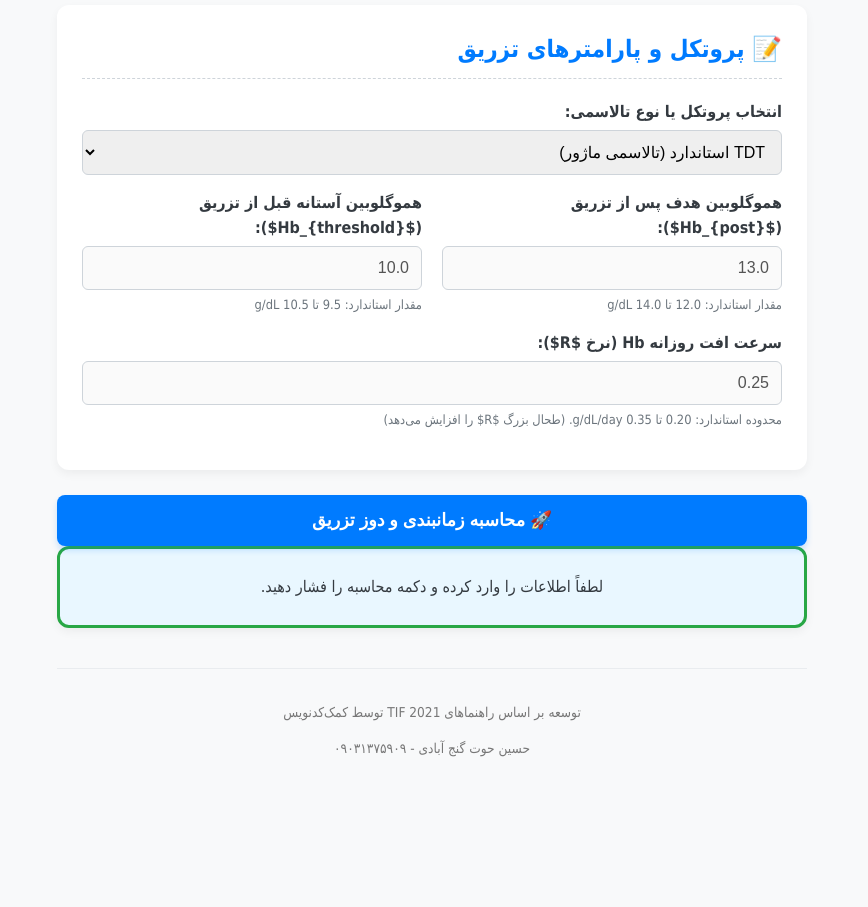
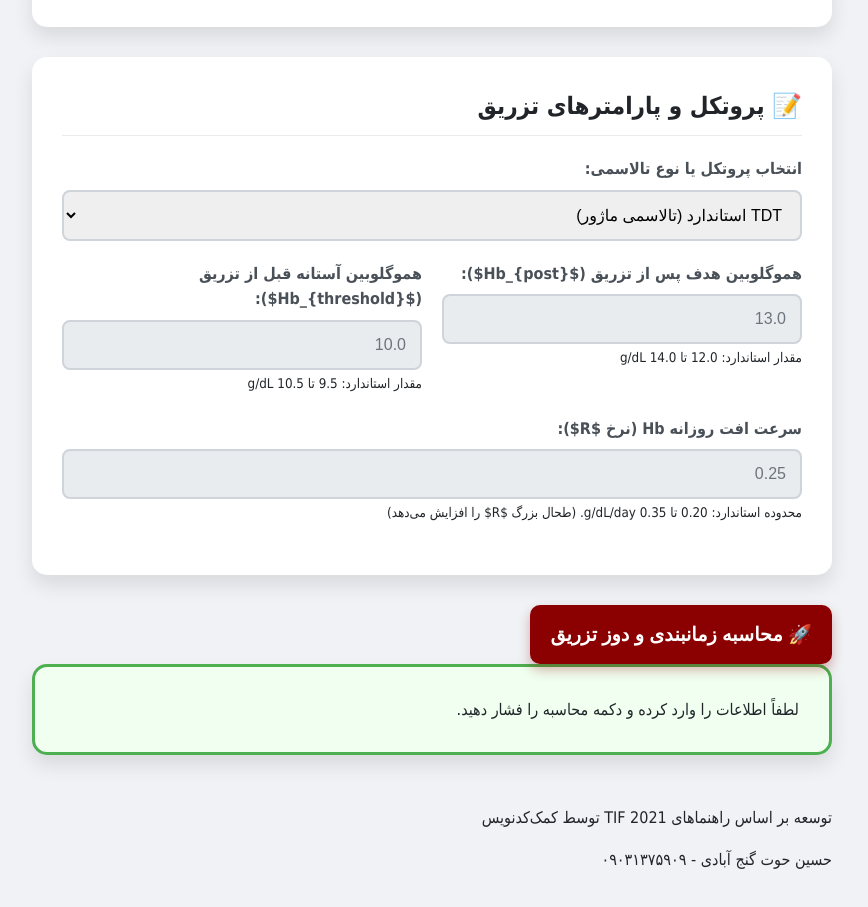
Before and after one commit to Ganjabady/Hemotime, a plain HTML site: page index.html in a window 1280 px wide. Shown: the part 455-1362 px from the top of the page, without its empty margins (208-1076 px from the left). Before the commit the page ends 1248 px from the top, so only its background shows below. Drawn offline with Linux system fonts and the light colour scheme; a small style sheet from the web is missing.

Commit message:
Update style.css

```diff
--- a/style.css
+++ b/style.css
@@ -1,17 +1,17 @@
 /* style.css */
 :root {
-    --primary-color: #007bff; /* آبی برای عمل اصلی */
-    --secondary-color: #28a745; /* سبز برای نتیجه مثبت */
-    --danger-color: #dc3545; /* قرمز برای هشدار */
-    --background-color: #f8f9fa;
+    --primary-color: #8B0000; /* قرمز تیره/شرابی برای قدرت و توجه */
+    --secondary-color: #4CAF50; /* سبز برای نتیجه مثبت */
+    --danger-color: #FF4500; /* قرمز-نارنجی برای هشدار */
+    --background-color: #f0f2f5; /* خاکستری روشن مدرن */
     --card-background: #ffffff;
-    --text-color: #343a40;
-    --shadow-light: 0 4px 10px rgba(0, 0, 0, 0.05);
-    --shadow-hover: 0 8px 15px rgba(0, 0, 0, 0.1);
+    --text-color: #212529;
+    --shadow-heavy: 0 10px 20px rgba(0, 0, 0, 0.1);
+    --shadow-light: 0 2px 4px rgba(0, 0, 0, 0.05);
 }
 
 body {
-    font-family: 'Vazirmatn', Tahoma, sans-serif; /* استفاده از فونت جدید */
+    font-family: 'Vazirmatn', Tahoma, sans-serif;
     margin: 0;
     background-color: var(--background-color);
     color: var(--text-color);
@@ -20,46 +20,45 @@ body {
 }
 
 .app-container {
-    max-width: 750px;
+    max-width: 800px;
     margin: 0 auto;
 }
 
-/* هدر و تاریخ */
+/* هدر */
 .header {
     text-align: center;
     padding: 20px 0;
-    margin-bottom: 20px;
-    border-bottom: 3px solid var(--primary-color);
+    margin-bottom: 25px;
 }
 .header h1 {
-    color: var(--text-color);
+    color: var(--primary-color);
+    font-size: 2.2em;
     margin-bottom: 5px;
-}
-.date-header {
-    color: #6c757d;
-    font-size: 1em;
+    border-bottom: 4px solid var(--primary-color);
+    display: inline-block;
+    padding-bottom: 5px;
 }
 
-/* کارت‌ها (UX) */
+/* کارت‌ها */
 .card {
     background: var(--card-background);
-    padding: 25px;
-    border-radius: 12px;
-    box-shadow: var(--shadow-light);
-    margin-bottom: 25px;
-    transition: box-shadow 0.3s ease-in-out;
+    padding: 30px;
+    border-radius: 15px; /* گوشه‌های گردتر */
+    box-shadow: var(--shadow-heavy);
+    margin-bottom: 30px;
+    transition: transform 0.3s ease;
 }
 .card:hover {
-    box-shadow: var(--shadow-hover);
+    transform: translateY(-3px); /* حس تعاملی بیشتر */
 }
 .card h2 {
-    color: var(--primary-color);
-    border-bottom: 1px dashed #ced4da;
+    color: var(--text-color);
+    margin-top: 0;
     padding-bottom: 10px;
-    margin-top: 0;
+    border-bottom: 1px solid #e9ecef;
 }
 
-/* ورودی‌ها */
+/* ورودی‌ها و فرم */
 .form-row {
     display: flex;
     gap: 20px;
@@ -68,94 +67,85 @@ body {
     flex: 1;
 }
 .form-group {
-    margin-bottom: 15px;
+    margin-bottom: 20px;
 }
 label {
     display: block;
-    margin-bottom: 5px;
+    margin-bottom: 8px;
     font-weight: 700;
+    color: #495057;
 }
 input[type="date"], input[type="number"], select {
     width: 100%;
-    padding: 12px;
-    border: 1px solid #ced4da;
-    border-radius: 6px;
+    padding: 14px;
+    border: 2px solid #ced4da; /* مرز ضخیم‌تر */
+    border-radius: 8px;
     box-sizing: border-box;
     font-size: 16px;
-    transition: border-color 0.3s;
+    transition: border-color 0.3s, background-color 0.3s;
 }
 input:focus, select:focus {
     border-color: var(--primary-color);
     outline: none;
-    box-shadow: 0 0 0 3px rgba(0, 123, 255, 0.25);
+    background-color: #fff8f8; /* تغییر رنگ هنگام فوکوس */
 }
-.hint {
-    font-size: 0.8em;
+/* حالت غیر فعال */
+input:disabled, select:disabled {
+    background-color: #e9ecef;
+    cursor: not-allowed;
     color: #6c757d;
-    margin-top: 5px;
-    display: block;
 }
 
 /* دکمه */
 button {
     background-color: var(--primary-color);
     color: white;
-    padding: 15px 20px;
+    padding: 18px 20px;
     border: none;
-    border-radius: 8px;
-    cursor: pointer;
-    width: 100%;
-    font-size: 1.1em;
+    border-radius: 10px;
+    font-size: 1.2em;
     font-weight: bold;
-    transition: background-color 0.3s, transform 0.1s;
-    box-shadow: 0 4px 6px rgba(0, 123, 255, 0.2);
+    box-shadow: 0 6px 12px rgba(139, 0, 0, 0.3);
 }
 button:hover {
-    background-color: #0056b3;
-    transform: translateY(-2px);
-}
-button:active {
-    transform: translateY(0);
+    background-color: #a50000;
 }
 
-/* نتایج (UX بهبود یافته) */
+/* نتایج */
 .result-card {
-    background-color: #e9f7ff;
+    background-color: #f0fff0; /* رنگ ملایم تر */
     border: 3px solid var(--secondary-color);
-    text-align: center;
 }
 .result-title {
     color: var(--primary-color);
-    font-size: 1.5em;
+    font-size: 1.6em;
+    font-weight: 900;
     margin-bottom: 10px;
 }
 .result-value {
-    font-size: 2em;
+    font-size: 2.8em;
     color: var(--danger-color);
     font-weight: 900;
     display: block;
-    margin-top: 5px;
+    line-height: 1;
 }
-.units-info {
-    font-size: 1.1em;
-    font-weight: bold;
-    color: var(--secondary-color);
+.units-info ul {
+    list-style: none;
+    padding: 0;
+    text-align: right;
     margin-top: 15px;
 }
+.units-info ul li {
+    background-color: #f7fcf7;
+    padding: 8px;
+    border-left: 4px solid var(--secondary-color);
+    margin-bottom: 5px;
+}
 .warning-box {
-    background-color: #fff3cd; /* زرد ملایم */
-    color: #856404;
-    border: 1px solid #ffeeba;
-    padding: 10px;
-    border-radius: 5px;
-    margin-top: 10px;
-    font-weight: bold;
+    background-color: #ffe0e0;
+    color: #8b0000;
+    border: 1px solid var(--danger-color);
 }
 .footer {
-    text-align: center;
-    margin-top: 40px;
-    padding-top: 20px;
-    border-top: 1px solid #e9ecef;
-    font-size: 0.85em;
-    color: #777;
+    margin-top: 50px;
 }
```
